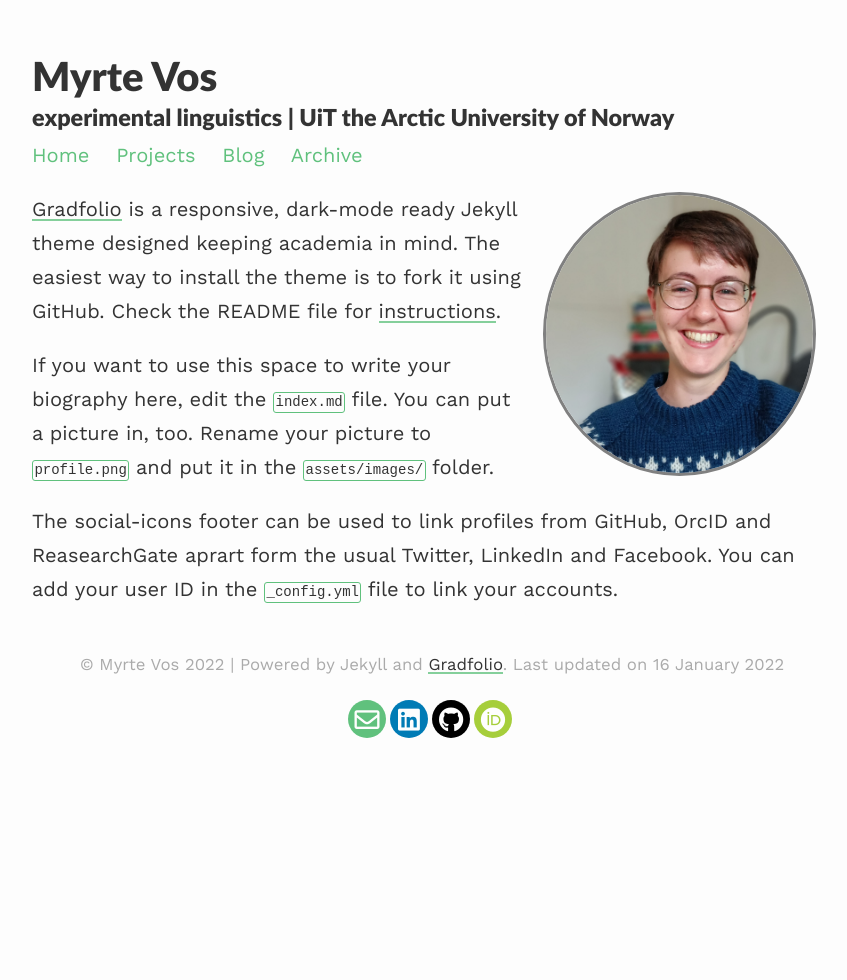
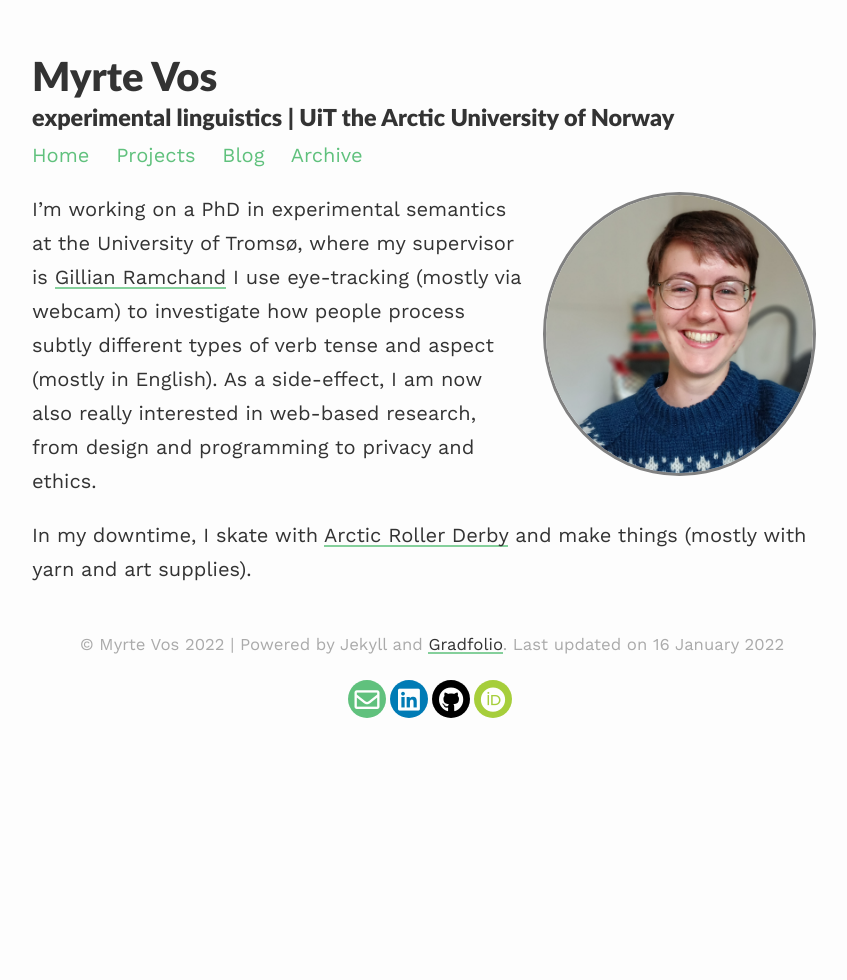
Before and after one commit to myrtevos/myrtevos.github.io, a Jekyll site: the page built from index.md, in a window 1280 px wide. Shown: the whole page, without its empty margins (208-1055 px from the left). Built offline with Jekyll 4.4.1, drawn with Linux system fonts in a browser that asks for light colours; nearby versions of some CDN libraries.

Commit message:
Update index.md

```diff
--- a/index.md
+++ b/index.md
@@ -7,8 +7,7 @@ profile:
 published: true
 ---
 
-[Gradfolio](https://github.com/jitinnair1/gradfolio){:target="_blank"} is a responsive, dark-mode ready Jekyll theme designed keeping academia in mind. The easiest way to install the theme is to fork it using GitHub. Check the README file for [instructions](https://github.com/jitinnair1/gradfolio#installation){:target="_blank"}.
+I'm working on a PhD in experimental semantics at the University of Tromsø, where my supervisor is [Gillian Ramchand](https://gillianramchand.blog/){:target="_blank"} I use eye-tracking (mostly via webcam) to investigate how people process subtly different types of verb tense and aspect (mostly in English).
+As a side-effect, I am now also really interested in web-based research, from design and programming to privacy and ethics.
 
-If you want to use this space to write your biography here, edit the `index.md` file. You can put a picture in, too. Rename your picture to `profile.png` and put it in the `assets/images/` folder.
-
-The social-icons footer can be used to link profiles from GitHub, OrcID and ReasearchGate aprart form the usual Twitter, LinkedIn and Facebook. You can add your user ID in the `_config.yml` file to link your accounts.
+In my downtime, I skate with [Arctic Roller Derby](https://www.instagram.com/arcticrollerderby/){:target="_blank"} and make things (mostly with yarn and art supplies).
```
